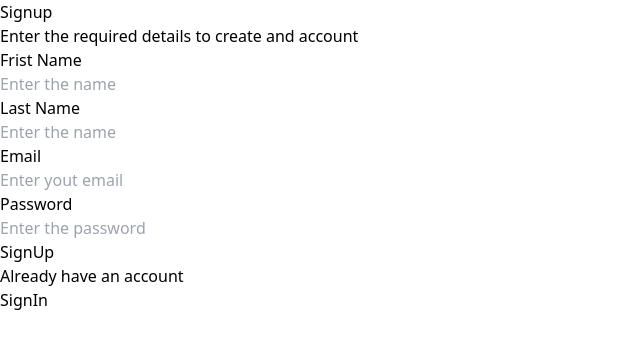
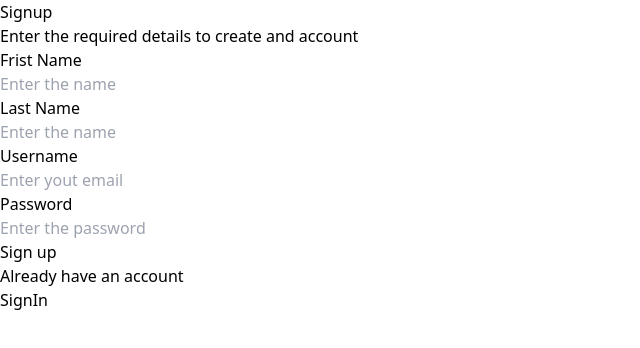
Before and after one commit to chakripavankumar/paytm-clone, a React (Vite) app in the folder frontend/: page /signup in a window 1280 px wide. Shown: the top 348 px of the page, without its empty margins (0-640 px from the left). Built offline with nearby package versions, Linux system fonts and the light colour scheme.

Commit message:
fixed backend

```diff
--- a/frontend/package.json
+++ b/frontend/package.json
@@ -10,6 +10,7 @@
     "preview": "vite preview"
   },
   "dependencies": {
+    "axios": "^1.6.8",
     "react": "^18.2.0",
     "react-dom": "^18.2.0",
     "react-router-dom": "^6.22.3"
--- a/frontend/src/routes/Signup.jsx
+++ b/frontend/src/routes/Signup.jsx
@@ -3,8 +3,14 @@ import { InputBox } from "../components/InputBox";
 import { SubHeading } from "../components/SubHeading";
 import{Button}  from "../components/Button";
 import {BottomWarning} from "../components/BottomWarning"
+import { useState } from "react";
+import axios from "axios";
 
  function Signup(){
+  const [firstName, setFirstName] = useState("");
+    const [lastName, setLastName] = useState("");
+    const [username, setUsername] = useState("");
+    const [password, setPassword] = useState("");
 
   return(
     <div className="bg-slate-100 h-screen flex justify-center">
@@ -12,12 +18,31 @@ import {BottomWarning} from "../components/BottomWarning"
     <div className="rounded-lg bg-white w-90 text-center p-2 h-max px-4">
       <Heading label={"Signup"}/>
       <SubHeading label={"Enter the required details to create and account"}/>
-      <InputBox  label={"Frist Name"} placeholder={"Enter the name"}/>
-      <InputBox label={"Last Name"} placeholder={"Enter the name"}/>
-      <InputBox label={"Email"} placeholder={"Enter yout email"}/>
-      <InputBox label={"Password"} placeholder={"Enter the password"}/>
+
+      <InputBox onChange={e =>{
+        setFirstName(e.target.value)}}
+         label={"Frist Name"} placeholder={"Enter the name"}/>
+      <InputBox   onChange={e =>{
+        setLastName(e.target.value)
+      }}
+        label={"Last Name"} placeholder={"Enter the name"}/>
+        <InputBox onChange={e =>{
+          setUsername(e.target.value)
+        }} label={"Username"} placeholder={"Enter yout email"}/>
+      <InputBox  onChange={e =>{
+      setPassword(e.target.value)}}
+      label={"Password"} placeholder={"Enter the password"}/>
       <div className="pt-4">
-      <Button label={"SignUp"}/>
+      <Button onClick={async () => {
+        const response = await axios.post("http://localhost:3000/api/v1/user/signup", {
+          username,
+          firstName,
+          lastName,
+          password
+        });
+        localStorage.setItem("token", response.data.token)
+
+      }} label={"Sign up"} />
       </div>
       <BottomWarning label={"Already have an account"} buttonText={"SignIn"} to={"/signin"}/>
 
```
Also changed, not shown: 2 other files (tests, documents, lock files or other folders).
